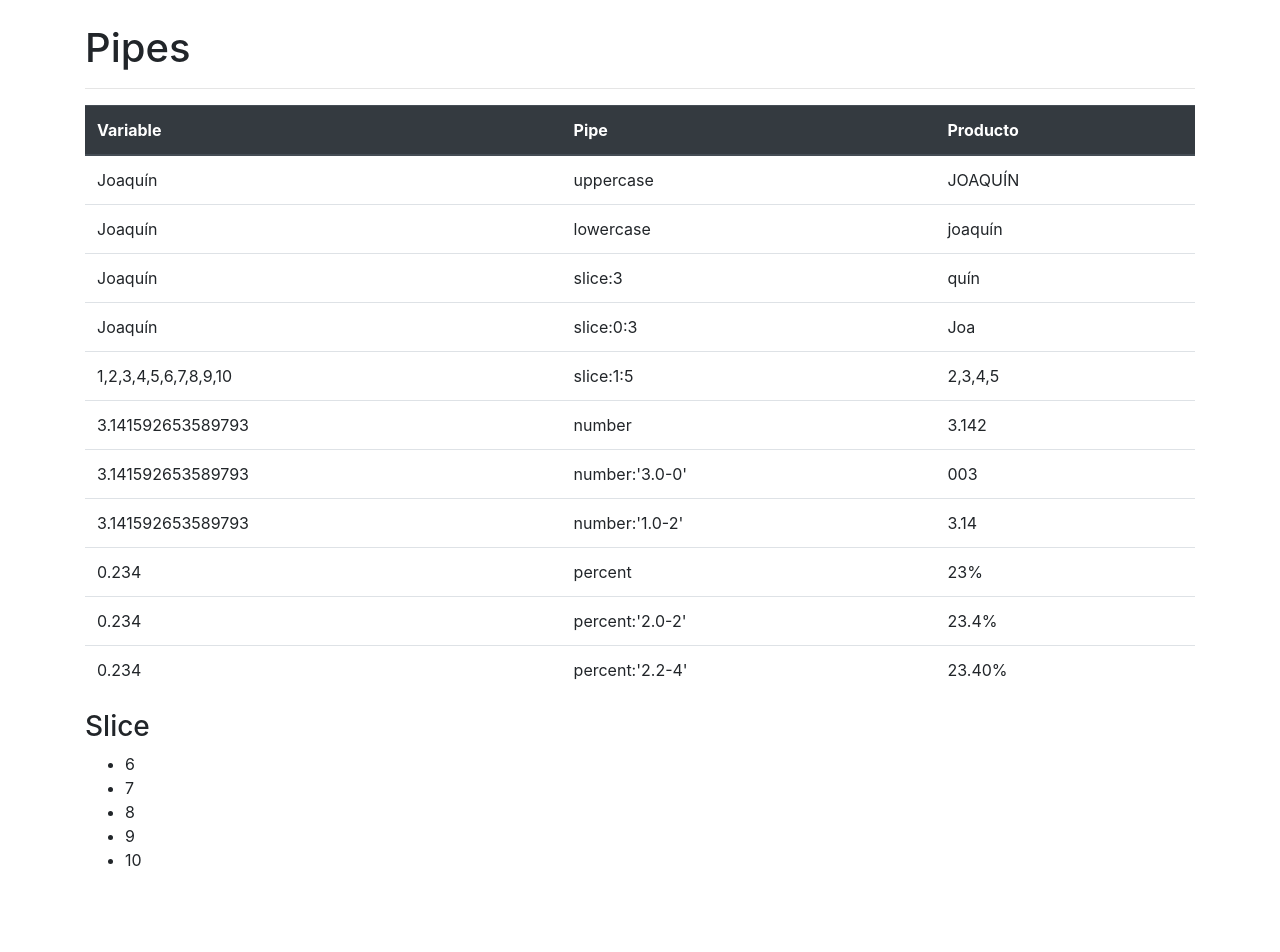
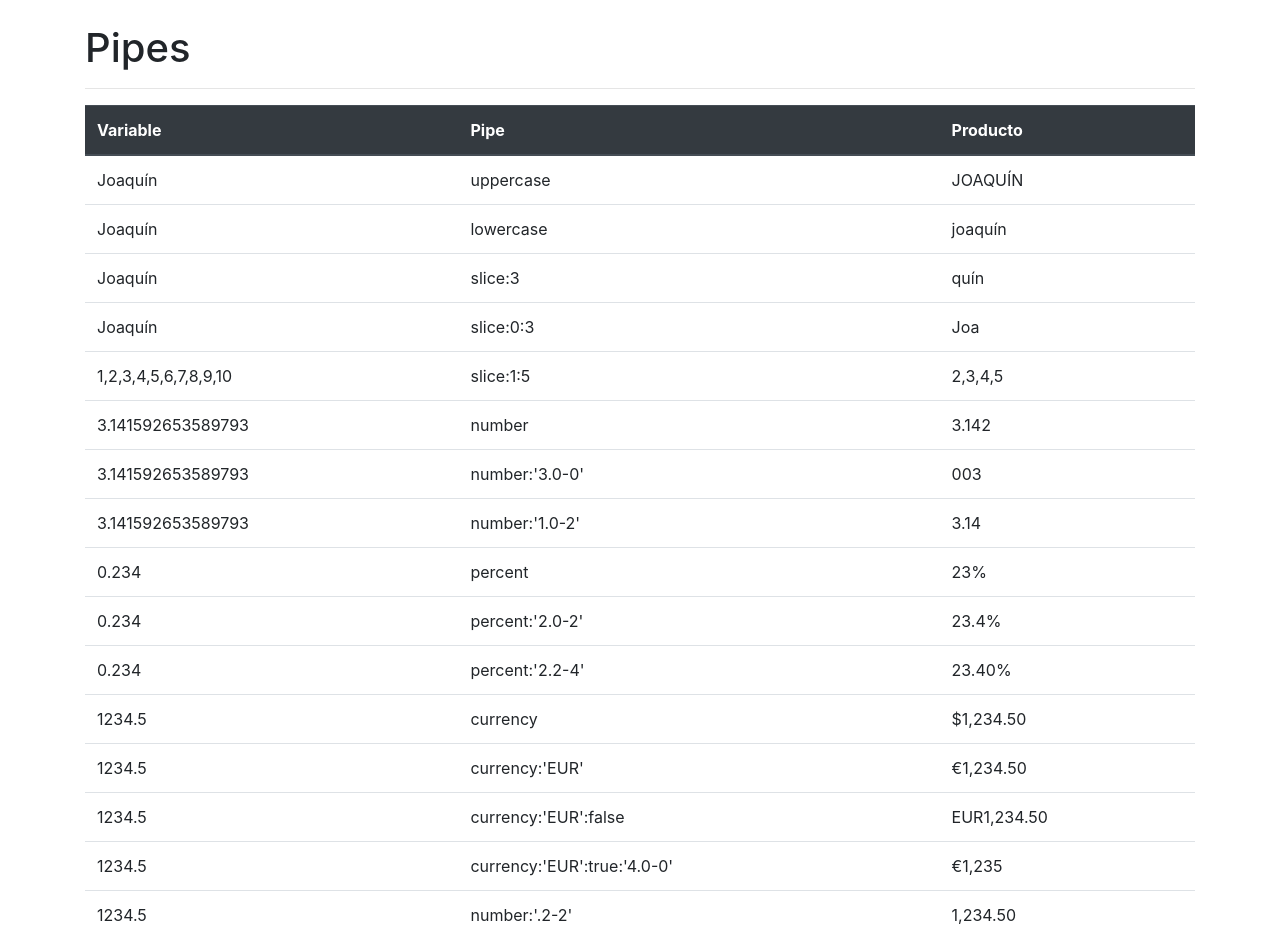
Before and after one commit to cjgmj/ejerciciosAngular, an Angular app in the folder 03-pipes/: page / in a window 1280 px wide. Shown: the top 952 px of the page. Before the commit the page ends 888 px from the top, so only its background shows below. Built offline with nearby package versions, Linux system fonts and the light colour scheme.

Commit message:
currency

```diff
--- a/03-pipes/src/app/app.component.html
+++ b/03-pipes/src/app/app.component.html
@@ -67,6 +67,31 @@
                 <td> percent:'2.2-4' </td>
                 <td> {{ num | percent:'2.2-4' }} </td>
             </tr>
+            <tr>
+                <td> {{ val }} </td>
+                <td> currency </td>
+                <td> {{ val | currency }} </td>
+            </tr>
+            <tr>
+                <td> {{ val }} </td>
+                <td> currency:'EUR' </td>
+                <td> {{ val | currency:'EUR' }} </td>
+            </tr>
+            <tr>
+                <td> {{ val }} </td>
+                <td> currency:'EUR':false </td>
+                <td> {{ val | currency:'EUR':false }} </td>
+            </tr>
+            <tr>
+                <td> {{ val }} </td>
+                <td> currency:'EUR':true:'4.0-0' </td>
+                <td> {{ val | currency:'EUR':true:'4.0-0' }} </td>
+            </tr>
+            <tr>
+                <td> {{ val }} </td>
+                <td> number:'.2-2' </td>
+                <td> {{ val | number:'.2-2' }} </td>
+            </tr>
         </tbody>
     </table>
 
--- a/03-pipes/src/app/app.component.ts
+++ b/03-pipes/src/app/app.component.ts
@@ -14,4 +14,6 @@
 
   num = 0.234;
 
+  val = 1234.5;
+
 }
```
